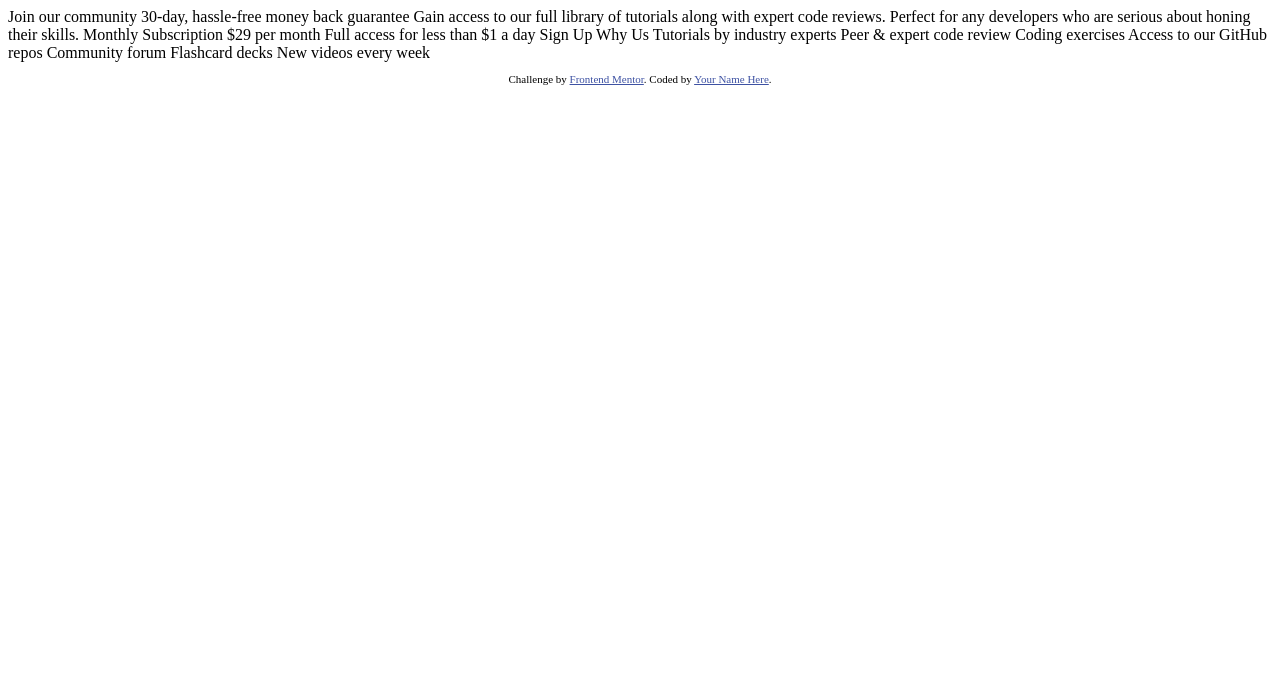
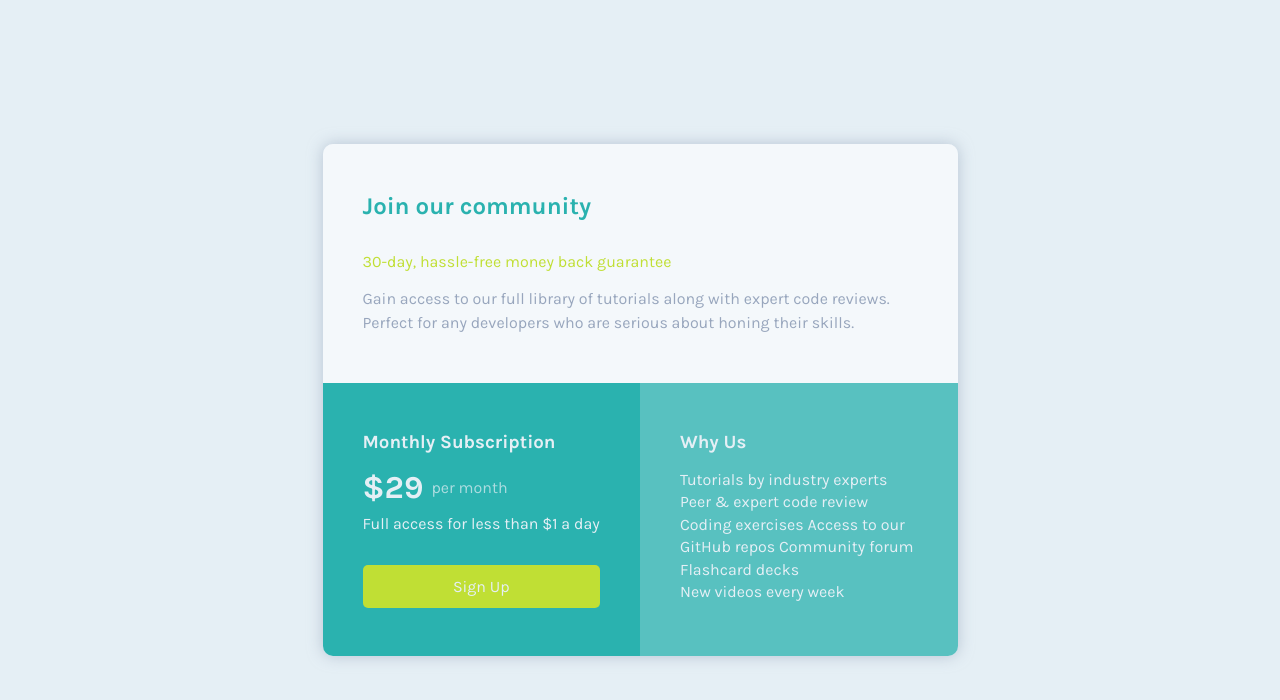
Before and after one commit to 6kbzn9/single-price-grid-component-master, a plain HTML site: page index.html in a window 1280 px wide. Drawn offline with Linux system fonts and the light colour scheme.

Commit message:
finished desktop version

```diff
--- a/index.html
+++ b/index.html
@@ -1,50 +1,58 @@
 <!DOCTYPE html>
 <html lang="en">
   <head>
-  <meta charset="UTF-8">
-  <meta name="viewport" content="width=device-width, initial-scale=1.0"> <!-- displays site properly based on user's device -->
+    <meta charset="UTF-8" />
+    <meta name="viewport" content="width=device-width, initial-scale=1.0" />
 
-  <link rel="icon" type="image/png" sizes="32x32" href="./images/favicon-32x32.png">
+    <link
+      rel="icon"
+      type="image/png"
+      sizes="32x32"
+      href="./images/favicon-32x32.png"
+    />
+    <link rel="stylesheet" href="style.css" />
+    <link
+      href="https://fonts.googleapis.com/css2?family=Karla:wght@400;700&display=swap"
+      rel="stylesheet"
+    />
 
     <title>Frontend Mentor | Single Price Grid Component</title>
-
-  <!-- Feel free to remove these styles or customise in your own stylesheet 👍 -->
-  <style>
-    .attribution { font-size: 11px; text-align: center; }
-    .attribution a { color: hsl(228, 45%, 44%); }
-  </style>
   </head>
   <body>
-  Join our community
+    <div class="grid-container">
+      <header>
+        <h2 class="title">Join our community</h2>
+        <p class="subtitle">30-day, hassle-free money back guarantee</p>
+        <p class="description">
+          Gain access to our full library of tutorials along with expert code
+          reviews. Perfect for any developers who are serious about honing their
+          skills.
+        </p>
+      </header>
+      <section class="subscription">
+        <h3 class="subs">Monthly Subscription</h3>
 
-  30-day, hassle-free money back guarantee
+        <div class="pricing">
+          <h1 class="price">&dollar;29 <span>per month</span></h1>
+          <p class="price-description">
+            Full access for less than &dollar;1 a day
+          </p>
+        </div>
 
-  Gain access to our full library of tutorials along with expert code reviews.
-  Perfect for any developers who are serious about honing their skills.
+        <a href="#" class="signup">Sign Up</a>
+      </section>
 
-  Monthly Subscription
-
-  &dollar;29 per month
-
-  Full access for less than &dollar;1 a day
-
-  Sign Up
-
-  Why Us
-
-  Tutorials by industry experts
-  Peer &amp; expert code review
-  Coding exercises
-  Access to our GitHub repos
-  Community forum
-  Flashcard decks
+      <section class="why-us">
+        <h3>Why Us</h3>
+        <p class="content">
+          Tutorials by industry experts <br />
+          Peer &amp; expert code review <br />
+          Coding exercises Access to our <br />
+          GitHub repos Community forum <br />
+          Flashcard decks <br />
           New videos every week
-
-  <footer>
-    <p class="attribution">
-      Challenge by <a href="https://www.frontendmentor.io?ref=challenge" target="_blank">Frontend Mentor</a>.
-      Coded by <a href="#">Your Name Here</a>.
         </p>
-  </footer>
+      </section>
+    </div>
   </body>
 </html>
--- /dev/null
+++ b/style.css
@@ -0,0 +1,111 @@
+:root {
+  --cyan: hsl(179, 62%, 43%);
+  --bright-yellow: hsl(71, 73%, 54%);
+  --light-gray: hsl(204, 43%, 93%);
+  --grayish-blue: hsl(218, 22%, 67%);
+}
+
+* {
+  margin: 0;
+  padding: 0;
+  box-sizing: border-box;
+}
+
+html {
+  font-size: 16px;
+}
+
+body {
+  font-family: "Karla", sans-serif;
+  min-height: 100vh;
+  background-color: var(--light-gray);
+  display: flex;
+  justify-content: center;
+  align-items: center;
+}
+
+.grid-container {
+  display: grid;
+  grid-template-columns: 2fr 2fr;
+  grid-template-areas: "header header" "subscription why-us";
+  /* margin: 6rem auto; */
+  width: clamp(300px, 95%, 635px);
+  box-shadow: 0 0 15px hsl(218, 22%, 67%, 60%);
+  border-radius: 10px;
+  overflow: hidden;
+}
+header {
+  grid-area: header;
+  padding: 3rem 2.5rem;
+  background-color: hsl(204, 43%, 97%);
+}
+
+.title {
+  color: var(--cyan);
+  margin-bottom: 2rem;
+}
+
+.subtitle {
+  color: var(--bright-yellow);
+  margin-bottom: 1rem;
+}
+
+.description {
+  color: var(--grayish-blue);
+  line-height: 1.5;
+}
+
+.subscription,
+.why-us {
+  padding: 3rem 2.5rem;
+  color: var(--light-gray);
+}
+.subscription {
+  grid-area: subscription;
+  background-color: hsl(179, 62%, 43%);
+}
+
+.subs {
+  margin-bottom: 1rem;
+}
+
+.price {
+  display: flex;
+  font-size: 2rem;
+  align-items: center;
+  margin-bottom: 0.5rem;
+}
+
+.price span {
+  font-weight: normal;
+  font-size: 1rem;
+  opacity: 0.7;
+  margin-left: 0.5rem;
+}
+
+.price-description {
+  margin-bottom: 2rem;
+}
+
+.signup {
+  display: block;
+  color: var(--light-gray);
+  background-color: var(--bright-yellow);
+  border-radius: 5px;
+  text-decoration: none;
+  padding: 0.75rem 0;
+  text-align: center;
+}
+
+.why-us {
+  grid-area: why-us;
+  background-color: hsl(179, 62%, 43%, 75%);
+}
+
+.why-us h3 {
+  margin-bottom: 1rem;
+}
+
+.content {
+  line-height: 1.4;
+}
```
Also changed, not shown: 1 other file. Lines whose indentation alone changed are shown as unchanged.
